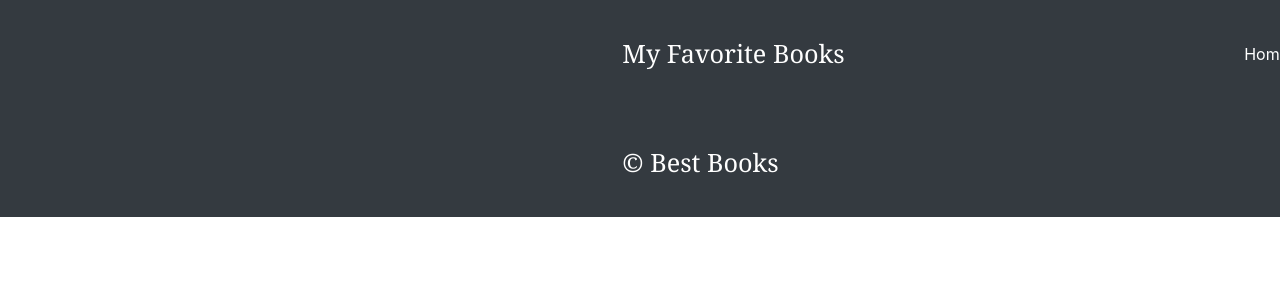
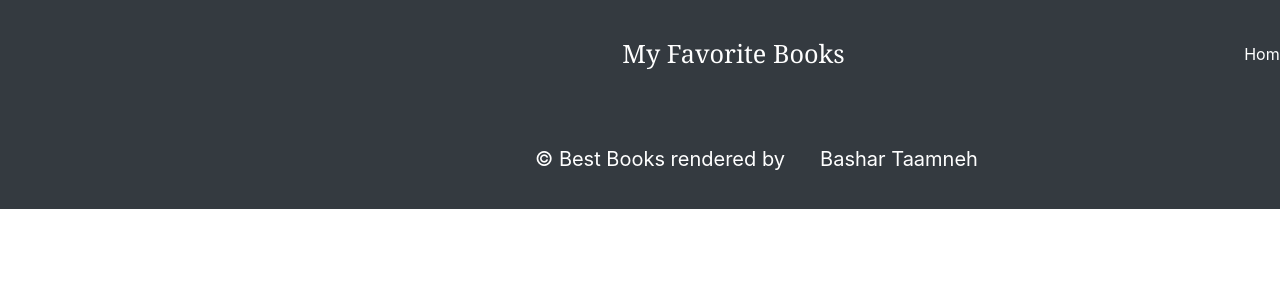
Before and after one commit to BasharTaamneh/bookShop, a React (Create React App) app: page /profile in a window 1280 px wide. Shown: the top 300 px of the page. Built offline with nearby package versions, Linux system fonts and the light colour scheme; no server answers.

Commit message:
adding some css

```diff
--- /dev/null
+++ b/src/Footer.css
@@ -0,0 +1,17 @@
+.footer {
+
+        padding: 3ch;
+        display:inline-flexbox;
+        position:relative;
+        bottom: 0;
+        width: 100%;
+
+}
+.footer a{
+position: absolute;
+left: 62ch;
+}
+.footerbrand {
+    margin-left: 40ch;
+
+}
--- a/src/Footer.js
+++ b/src/Footer.js
@@ -1,13 +1,15 @@
 import React from 'react';
 import 'bootstrap/dist/css/bootstrap.min.css';
 import Navbar from 'react-bootstrap/Navbar';
-
+import './Footer.css'
 class Footer extends React.Component {
   render() {
     return(
-      <Navbar collapseOnSelect expand="lg" bg="dark" variant="dark">
-        <Navbar.Brand>&copy; Best Books</Navbar.Brand>
+
+      <Navbar  className="footer" bg="dark" variant="dark" >
+        <Navbar.Brand className="footerbrand">&copy; Best Books rendered by <a href="https://bashartaamnehportfolio.netlify.app/">Bashar Taamneh</a> </Navbar.Brand>
       </Navbar>
+
     );
   }
 }
--- a/src/Header.css
+++ b/src/Header.css
@@ -1,5 +1,5 @@
 
-.navbar {
+.header {
   padding: 3ch;
   position: sticky;
   top: 0ch;
@@ -7,7 +7,7 @@
 
 }
 
-.navbar button{
+.header button{
   position: relative;
   left:  36ch;
   border-radius: 1ch;
@@ -21,7 +21,7 @@
   transition: 1.2ms;
   transform: scale(1.2);
 }
-.navbar-brand{
+.headerbrand {
   font-family: Georgia, 'Times New Roman', Times, serif;
   font-size: 2.5ch;
   margin-left: 42ch;
--- a/src/Header.js
+++ b/src/Header.js
@@ -11,14 +11,16 @@ class Header extends React.Component {
     const {isAuthenticated} = this.props.auth0;
 
     return(
-      <Navbar collapseOnSelect expand="lg" bg="dark" variant="dark">
-        <Navbar.Brand>My Favorite Books</Navbar.Brand>
+
+      <Navbar className="header" collapseOnSelect expand="lg" bg="dark" variant="dark">
+        <Navbar.Brand className="headerbrand">My Favorite Books</Navbar.Brand>
         <Link to="/">Home</Link>
         <Link to="/profile">Profile</Link>
         {/* TODO: if the user is logged in, render the `LogoutButton` - if the user is logged out, render the `LoginButton` */}
         {isAuthenticated? <LogoutButton/>:<LogoutButton/>}
 
       </Navbar>
+
     );
   }
 }
--- a/src/component/bestbooklsist.css
+++ b/src/component/bestbooklsist.css
@@ -2,29 +2,39 @@
     width: 20ch;
     height:22ch
 } */
+/* .booklist{ */
+    /* display: inline-block; */
+    /* background-color: rgba(240, 245, 250, 0.404);
+/* } */
 .booklist{
-    /* display: inline-block; */
-    background-color: rgba(135, 141, 146, 0.404);
+height: 300ch;
+background-color:rgba(231, 231, 231, 0.589);
 }
 .booklist .card{
-    display: inline-block;
+    display:inline-flex;
     margin-left:12ch;
     margin-top: 1ch;
-    box-shadow: 3px 3px 2px 1px rgba(127, 129, 131, 0.74);;
-    /* height: 12ch; */
-    /* background-color:aliceblue; */
+    box-shadow: 3px 3px 2px 1px rgba(141, 129, 129, 0.815);
+    margin-top: 8ch;
+    height:62.1ch;
+}
+
+
+
+.booklist .card .card-img-top{
+  width: 33.3ch;
+  height: 30ch;
+}
+
+
+
+ .card-body{
+    height: 100ch;
+    color: white;
+    font-size:5ch;
 
 }
-.booklist .card .card-img-top{
-  width: 25ch;
-  height: 30ch;
-  position: relative;
-  /* top: 15ch; */
-}
-.booklist .card-body{
-    height: 10ch;
-}
 .card-text{
-    position: relative;
+    position: absolute;
     bottom: 18ch;
 }
--- a/src/component/bestbooklslist.js
+++ b/src/component/bestbooklslist.js
@@ -23,10 +23,8 @@ class best_books extends React.Component {
                                         <ListGroup.Item>Reading Statuse:  {item.bookstatus} </ListGroup.Item>
                                         <ListGroup.Item>Author_name:  {item.author_name} </ListGroup.Item>
                                     </ListGroup>
-                                    <Card.Body>
                                         <Button onClick={() =>{this.props.updateBook(item._id)} }variant="primary">Update</Button>
                                         <Button onClick={() => this.props.deleteBook(item._id)} variant="danger">Delete</Button>
-                                    </Card.Body>
                                 </Card>
                             )
                         })}
```
